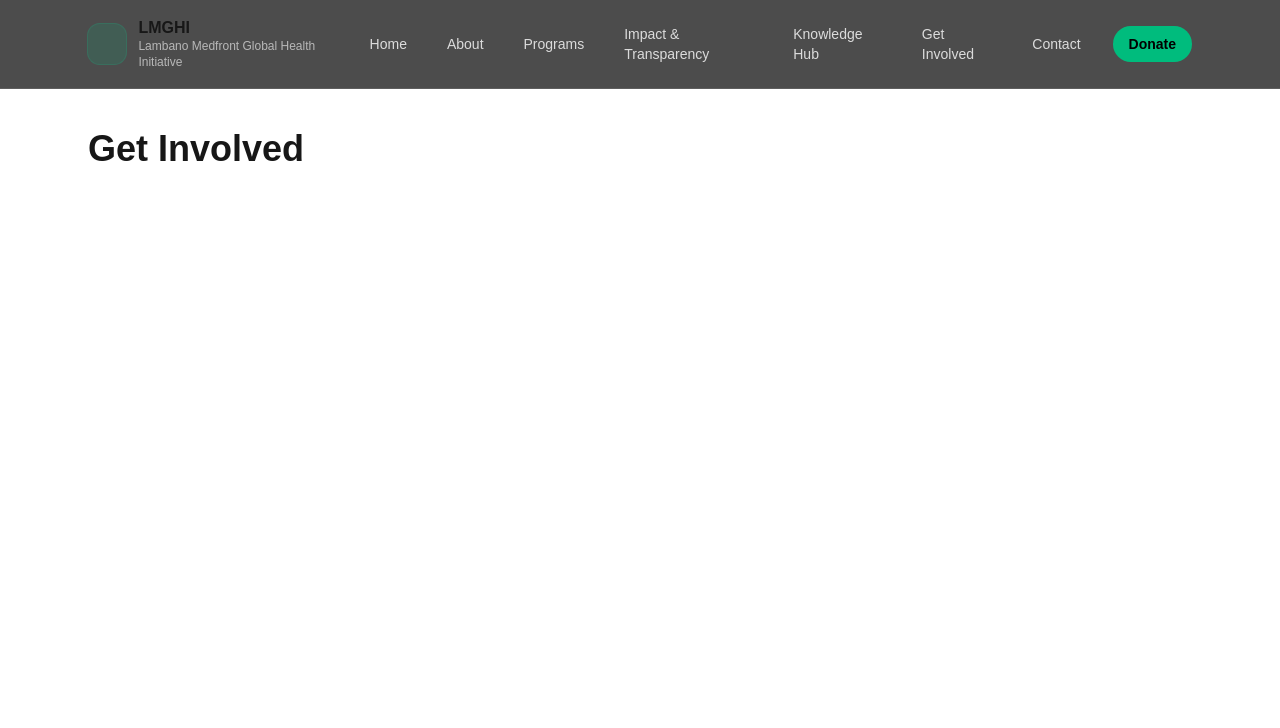
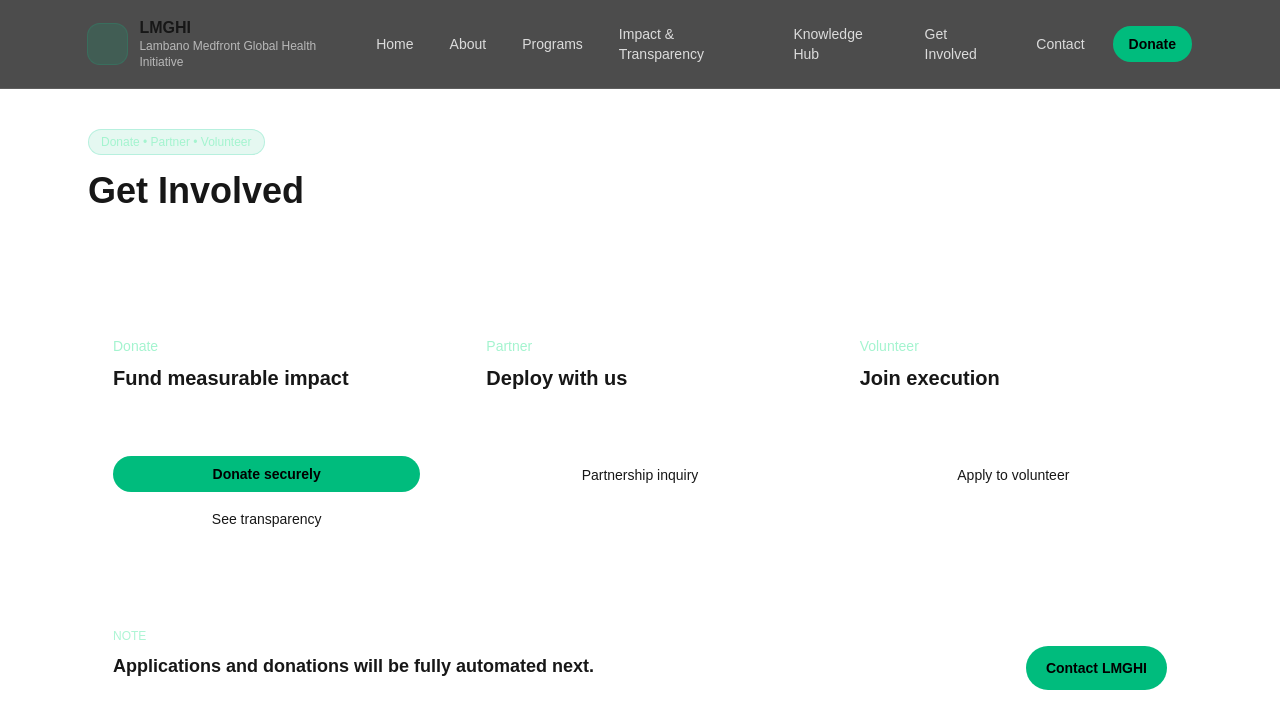
Before and after one commit to roadmandellz20-cyber/lmghi-website, a Next.js app: page /get-involved in a window 1280 px wide. Shown: the top 728 px of the page. Built offline with nearby package versions, Linux system fonts and the light colour scheme.

Commit message:
Complete institutional pages set

```diff
--- a/app/contact/page.tsx
+++ b/app/contact/page.tsx
@@ -1,8 +1,57 @@
-export default function Contact() {
+import type { Metadata } from "next";
+
+export const metadata: Metadata = {
+  title: "Contact | LMGHI",
+  description:
+    "Contact LMGHI for partnerships, volunteer applications, or donor support inquiries.",
+};
+
+export default function ContactPage() {
   return (
-    <div className="space-y-6">
-      <h1 className="text-4xl font-bold">Contact</h1>
-      <p className="text-white/70">Official contact details and form.</p>
+    <div className="space-y-10 max-w-3xl">
+      <div>
+        <div className="inline-flex items-center gap-2 rounded-full border border-emerald-400/20 bg-emerald-500/10 px-3 py-1 text-xs text-emerald-200">
+          Partnerships • Volunteers • Donors
+        </div>
+        <h1 className="mt-4 text-4xl font-bold">Contact</h1>
+        <p className="mt-3 text-white/70">
+          Send a message for partnership discussions, volunteer intake, or donor inquiries.
+        </p>
+      </div>
+
+      <form className="space-y-4">
+        <input
+          className="w-full rounded-xl border border-white/10 bg-white/5 p-4 outline-none focus:border-emerald-400/40"
+          placeholder="Full name"
+        />
+        <input
+          className="w-full rounded-xl border border-white/10 bg-white/5 p-4 outline-none focus:border-emerald-400/40"
+          placeholder="Email"
+          type="email"
+        />
+        <select className="w-full rounded-xl border border-white/10 bg-white/5 p-4 outline-none focus:border-emerald-400/40">
+          <option>Partnership inquiry</option>
+          <option>Volunteer application</option>
+          <option>Donor inquiry</option>
+          <option>General message</option>
+        </select>
+        <textarea
+          className="w-full rounded-xl border border-white/10 bg-white/5 p-4 outline-none focus:border-emerald-400/40"
+          placeholder="Message"
+          rows={6}
+        />
+
+        <button
+          type="button"
+          className="rounded-full bg-emerald-500 px-6 py-3 font-semibold text-black hover:bg-emerald-400"
+        >
+          Send (wiring next)
+        </button>
+
+        <p className="text-xs text-white/50">
+          Next phase: connect this form to database + automatic email notifications.
+        </p>
+      </form>
     </div>
   );
 }
--- a/app/get-involved/page.tsx
+++ b/app/get-involved/page.tsx
@@ -1,10 +1,109 @@
-export default function GetInvolved() {
+import type { Metadata } from "next";
+import Link from "next/link";
+
+export const metadata: Metadata = {
+  title: "Get Involved | LMGHI",
+  description:
+    "Donate, partner, or volunteer with LMGHI. Structured pathways for support, collaboration, and measurable impact.",
+};
+
+function Card({ children }: { children: React.ReactNode }) {
   return (
-    <div className="space-y-6">
-      <h1 className="text-4xl font-bold">Get Involved</h1>
-      <p className="text-white/70">
-        Volunteer, partner, and donation pathways.
-      </p>
+    <div className="rounded-2xl border border-white/10 bg-white/[0.04] p-6 backdrop-blur-md">
+      {children}
     </div>
   );
 }
+
+export default function GetInvolvedPage() {
+  return (
+    <div className="space-y-10">
+      <div>
+        <div className="inline-flex items-center gap-2 rounded-full border border-emerald-400/20 bg-emerald-500/10 px-3 py-1 text-xs text-emerald-200">
+          Donate • Partner • Volunteer
+        </div>
+        <h1 className="mt-4 text-4xl font-bold">Get Involved</h1>
+        <p className="mt-3 max-w-3xl text-white/70">
+          Choose a structured pathway. We align support to measurable outcomes, governance, and
+          transparent reporting.
+        </p>
+      </div>
+
+      <div className="grid gap-4 md:grid-cols-3">
+        <Card>
+          <div className="text-sm text-emerald-200">Donate</div>
+          <div className="mt-2 text-xl font-semibold">Fund measurable impact</div>
+          <p className="mt-2 text-sm text-white/70">
+            Support delivery capacity, follow-up systems, and reporting integrity.
+          </p>
+          <div className="mt-4 flex flex-col gap-2">
+            <Link
+              href="/donate"
+              className="rounded-full bg-emerald-500 px-4 py-2 text-center text-sm font-semibold text-black hover:bg-emerald-400"
+            >
+              Donate securely
+            </Link>
+            <Link
+              href="/impact"
+              className="rounded-full border border-white/15 bg-white/5 px-4 py-2 text-center text-sm hover:bg-white/10"
+            >
+              See transparency
+            </Link>
+          </div>
+        </Card>
+
+        <Card>
+          <div className="text-sm text-emerald-200">Partner</div>
+          <div className="mt-2 text-xl font-semibold">Deploy with us</div>
+          <p className="mt-2 text-sm text-white/70">
+            Government, NGOs, and institutions can partner for structured deployment and reporting.
+          </p>
+          <div className="mt-4">
+            <Link
+              href="/contact"
+              className="rounded-full border border-white/15 bg-white/5 px-4 py-2 text-center text-sm hover:bg-white/10 inline-block w-full"
+            >
+              Partnership inquiry
+            </Link>
+          </div>
+        </Card>
+
+        <Card>
+          <div className="text-sm text-emerald-200">Volunteer</div>
+          <div className="mt-2 text-xl font-semibold">Join execution</div>
+          <p className="mt-2 text-sm text-white/70">
+            Volunteers operate within defined roles and supervised workflows.
+          </p>
+          <div className="mt-4">
+            <Link
+              href="/contact"
+              className="rounded-full border border-white/15 bg-white/5 px-4 py-2 text-center text-sm hover:bg-white/10 inline-block w-full"
+            >
+              Apply to volunteer
+            </Link>
+          </div>
+        </Card>
+      </div>
+
+      <Card>
+        <div className="flex flex-col gap-4 md:flex-row md:items-center md:justify-between">
+          <div>
+            <div className="text-xs text-emerald-200/90">NOTE</div>
+            <div className="mt-2 text-lg font-semibold">
+              Applications and donations will be fully automated next.
+            </div>
+            <p className="mt-2 max-w-3xl text-sm text-white/70">
+              Next phase: connect forms to email + database, and wire Stripe donations.
+            </p>
+          </div>
+          <Link
+            href="/contact"
+            className="rounded-full bg-emerald-500 px-5 py-3 text-sm font-semibold text-black hover:bg-emerald-400"
+          >
+            Contact LMGHI
+          </Link>
+        </div>
+      </Card>
+    </div>
+  );
+}
--- a/app/layout.tsx
+++ b/app/layout.tsx
@@ -36,7 +36,7 @@ export default function RootLayout({
               </div>
             </div>
 
-            <nav className="hidden items-center gap-2 md:flex">
+            <nav className="hidden items-center gap-1 md:flex">
               {nav.map((item) => (
                 <Link
                   key={item.href}
--- a/app/resources/page.tsx
+++ b/app/resources/page.tsx
@@ -1,10 +1,94 @@
-export default function Resources() {
+import type { Metadata } from "next";
+import Link from "next/link";
+
+export const metadata: Metadata = {
+  title: "Knowledge Hub | LMGHI",
+  description:
+    "Evidence-based public health education, toolkits, and briefs structured for community delivery and partner use.",
+};
+
+const categories = [
+  { name: "Prevention", desc: "Lifestyle risk reduction and education modules" },
+  { name: "Screening", desc: "Community screening workflows and tools" },
+  { name: "Referral & Follow-up", desc: "Navigation, tracking, completion tactics" },
+  { name: "Governance", desc: "Policies, standards, accountability practices" },
+];
+
+const posts = [
+  {
+    title: "Hypertension: What communities should know",
+    date: "2026-02-01",
+    tag: "Prevention",
+    desc: "A clear, shareable community guide to early risk awareness and action.",
+  },
+  {
+    title: "Standardized screening day checklist",
+    date: "2026-02-03",
+    tag: "Screening",
+    desc: "A repeatable checklist for running consistent screening delivery.",
+  },
+  {
+    title: "Follow-up tracking: preventing drop-offs",
+    date: "2026-02-05",
+    tag: "Referral & Follow-up",
+    desc: "Systems to ensure people complete follow-up after screening.",
+  },
+];
+
+function Card({ children }: { children: React.ReactNode }) {
   return (
-    <div className="space-y-6">
-      <h1 className="text-4xl font-bold">Knowledge Hub</h1>
-      <p className="text-white/70">
-        Community education resources, guides, and articles.
-      </p>
+    <div className="rounded-2xl border border-white/10 bg-white/[0.04] p-6 backdrop-blur-md hover:bg-white/[0.06] transition">
+      {children}
     </div>
   );
 }
+
+export default function ResourcesPage() {
+  return (
+    <div className="space-y-10">
+      <div>
+        <div className="inline-flex items-center gap-2 rounded-full border border-emerald-400/20 bg-emerald-500/10 px-3 py-1 text-xs text-emerald-200">
+          Knowledge • Education • Tools
+        </div>
+        <h1 className="mt-4 text-4xl font-bold">Knowledge Hub</h1>
+        <p className="mt-3 max-w-3xl text-white/70">
+          Community education resources and institutional briefs—structured for
+          delivery, not content dumping.
+        </p>
+      </div>
+
+      <div className="grid gap-4 md:grid-cols-4">
+        {categories.map((c) => (
+          <Card key={c.name}>
+            <div className="text-sm text-emerald-200">{c.name}</div>
+            <div className="mt-2 text-sm text-white/70">{c.desc}</div>
+          </Card>
+        ))}
+      </div>
+
+      <div className="flex items-end justify-between">
+        <h2 className="text-2xl font-bold">Latest resources</h2>
+        <Link className="text-sm text-emerald-200 hover:text-emerald-100" href="/contact">
+          Request a resource →
+        </Link>
+      </div>
+
+      <div className="grid gap-4 md:grid-cols-3">
+        {posts.map((p) => (
+          <Card key={p.title}>
+            <div className="flex items-center justify-between">
+              <div className="text-xs text-emerald-200">{p.tag}</div>
+              <div className="text-xs text-white/50">{p.date}</div>
+            </div>
+            <div className="mt-2 text-lg font-semibold">{p.title}</div>
+            <div className="mt-2 text-sm text-white/70">{p.desc}</div>
+
+            <button className="mt-4 rounded-full border border-white/15 bg-white/5 px-4 py-2 text-sm hover:bg-white/10">
+              Read (coming soon)
+            </button>
+          </Card>
+        ))}
+      </div>
+    </div>
+  );
+}
```
Also changed, not shown: app/page.tsx (+9 -10 lines).
